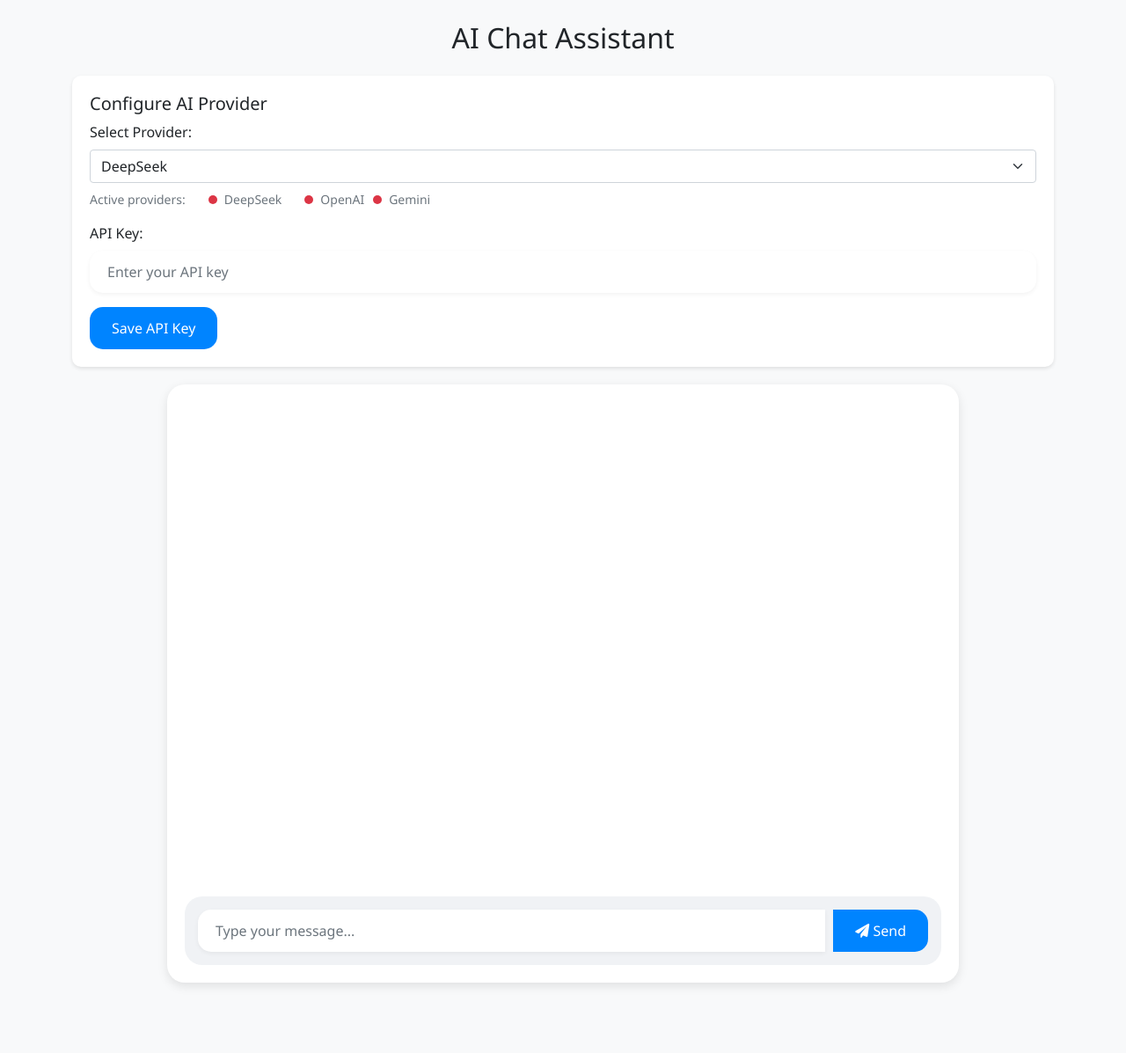
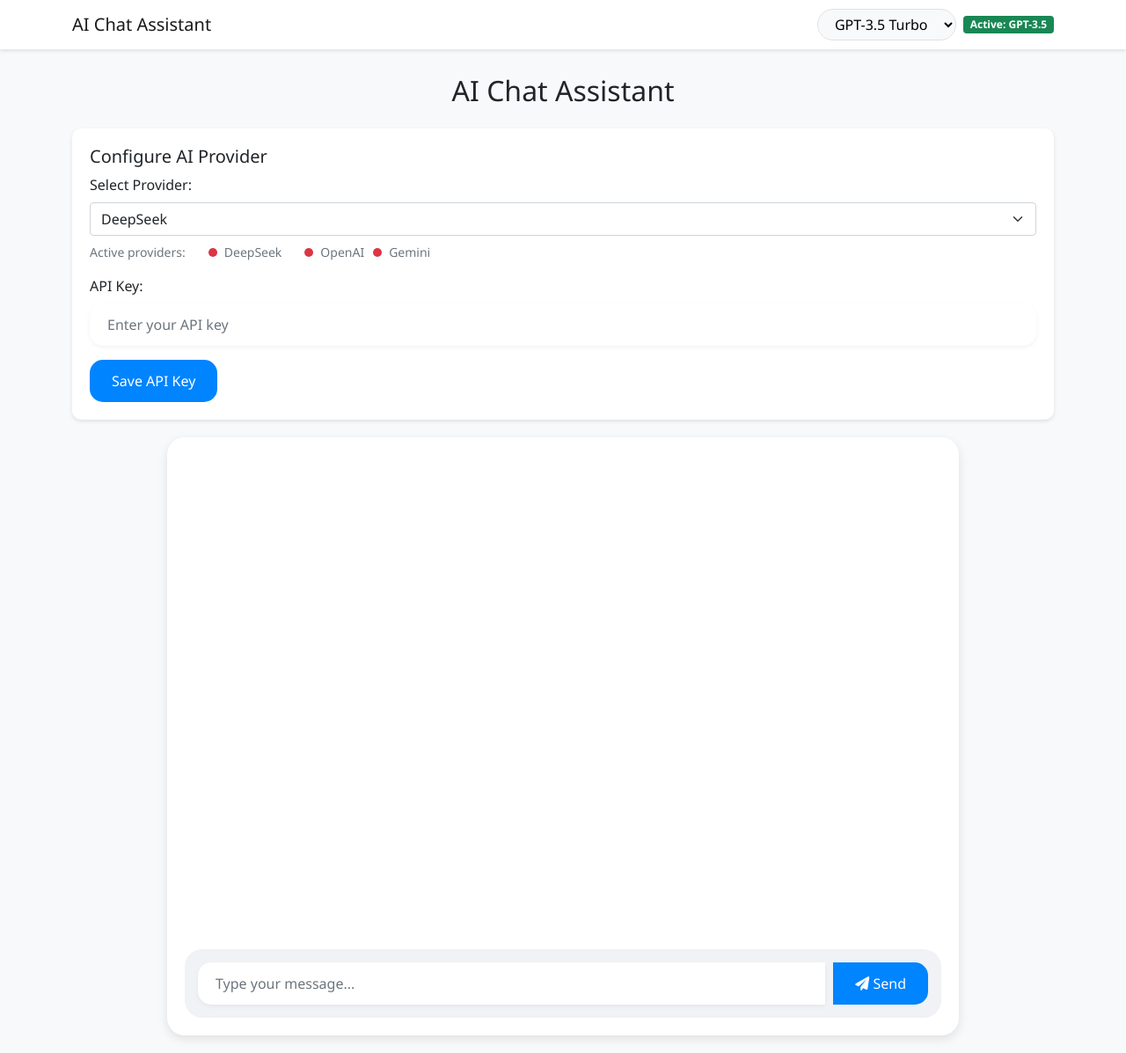
Before and after one commit to Adarshx22223/chatai, a Flask app: page / in a window 1280 px wide. Shown: the whole page at 88% size. Before the commit the page ends 1121 px from the top, so only its background shows below. Run offline with Flask 3, Linux system fonts and the light colour scheme; data that the repository does not hold is empty.

Commit message:
Assistant checkpoint: Add code formatting and model switcher navigation bar
Assistant generated file changes:
- templates/chat.html: Add navigation bar and improve code formatting, Add navigation bar HTML, Add code formatting JavaScript

---

User prompt:

when i ask an code to chat its not showing code in proper format i want it in proper format without syntax error also add  ai modal switching to navigation bar also add style to the app

````diff
--- a/templates/chat.html
+++ b/templates/chat.html
@@ -4,10 +4,42 @@
     <title>AI Chat Assistant</title>
     <link href="https://cdn.jsdelivr.net/npm/bootstrap@5.1.3/dist/css/bootstrap.min.css" rel="stylesheet">
     <link href="https://cdnjs.cloudflare.com/ajax/libs/font-awesome/6.0.0/css/all.min.css" rel="stylesheet">
+    <link rel="stylesheet" href="//cdnjs.cloudflare.com/ajax/libs/highlight.js/11.7.0/styles/default.min.css">
+    <script src="//cdnjs.cloudflare.com/ajax/libs/highlight.js/11.7.0/highlight.min.js"></script>
     <style>
         body {
             background: #f0f2f5;
             font-family: 'Segoe UI', system-ui, -apple-system, sans-serif;
+            padding-top: 60px;
+        }
+        .navbar {
+            background: #ffffff;
+            box-shadow: 0 2px 4px rgba(0,0,0,0.1);
+            position: fixed;
+            top: 0;
+            width: 100%;
+            z-index: 1000;
+        }
+        .model-selector {
+            background: #f8f9fa;
+            border: 1px solid #dee2e6;
+            border-radius: 20px;
+            padding: 5px 15px;
+        }
+        pre {
+            background: #1e1e1e;
+            border-radius: 8px;
+            padding: 15px;
+            margin: 10px 0;
+            overflow-x: auto;
+        }
+        code {
+            font-family: 'Consolas', 'Monaco', monospace;
+            color: #d4d4d4;
+        }
+        .bot-message pre {
+            background: #2d2d2d;
+            border: 1px solid #404040;
         }
         .chat-container {
             height: 85vh;
@@ -124,6 +156,19 @@
     </style>
 </head>
 <body class="bg-light">
+    <nav class="navbar navbar-expand-lg navbar-light">
+        <div class="container">
+            <a class="navbar-brand" href="#">AI Chat Assistant</a>
+            <div class="d-flex align-items-center">
+                <select class="model-selector me-2" id="modelSelector" onchange="changeModel(this.value)">
+                    <option value="gpt-3.5">GPT-3.5 Turbo</option>
+                    <option value="deepseek">DeepSeek</option>
+                    <option value="gemini">Gemini</option>
+                </select>
+                <span class="badge bg-success" id="activeModel">Active: GPT-3.5</span>
+            </div>
+        </div>
+    </nav>
     <div class="container mt-4">
         <h2 class="text-center mb-4">AI Chat Assistant</h2>
 
@@ -169,6 +214,47 @@
     </div>
 
     <script>
+        // Initialize syntax highlighting
+        hljs.highlightAll();
+
+        // Format code blocks in messages
+        function formatCode(message) {
+            const codeBlockRegex = /```(\w+)?\n([\s\S]*?)```/g;
+            return message.replace(codeBlockRegex, (match, language, code) => {
+                const formattedCode = hljs.highlightAuto(code.trim(), language ? [language] : undefined).value;
+                return `<pre><code class="language-${language || 'plaintext'}">${formattedCode}</code></pre>`;
+            });
+        }
+
+        function changeModel(model) {
+            document.getElementById('provider').value = model;
+            document.getElementById('activeModel').textContent = `Active: ${model}`;
+        }
+
+        // Modified addMessage function to handle code formatting
+        function addMessage(text, isUser) {
+            const messagesDiv = document.getElementById('messages');
+            const messageDiv = document.createElement('div');
+            messageDiv.className = `message ${isUser ? 'user-message' : 'bot-message'}`;
+
+            // Format code blocks if present
+            if (!isUser && text.includes('```')) {
+                messageDiv.innerHTML = formatCode(text);
+            } else {
+                messageDiv.textContent = text;
+            }
+
+            messagesDiv.appendChild(messageDiv);
+            messagesDiv.scrollTop = messagesDiv.scrollHeight;
+
+            // Reinitialize syntax highlighting
+            if (!isUser) {
+                messageDiv.querySelectorAll('pre code').forEach((block) => {
+                    hljs.highlightBlock(block);
+                });
+            }
+        }
+
         // Track active providers
         const activeProviders = new Set();
 
````
